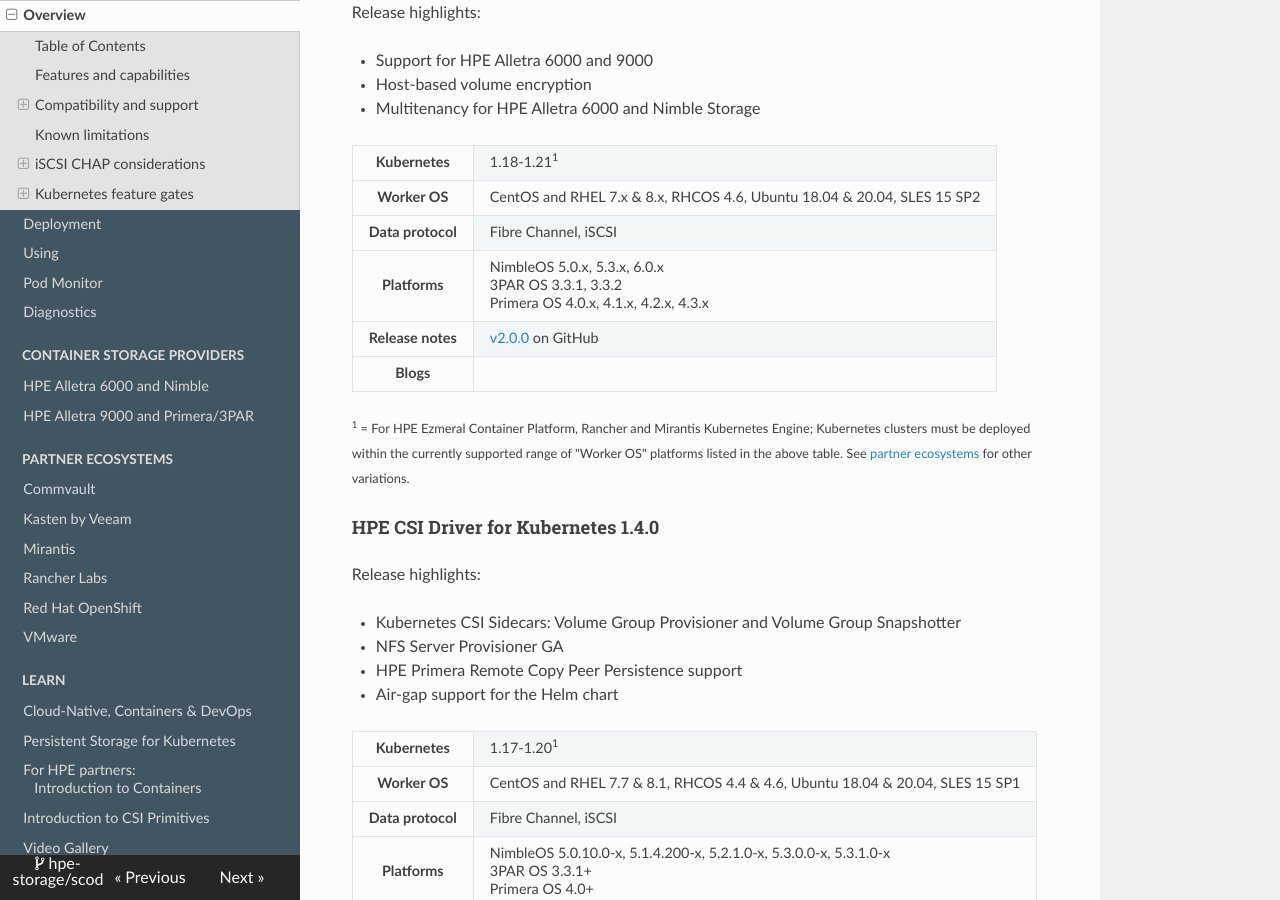
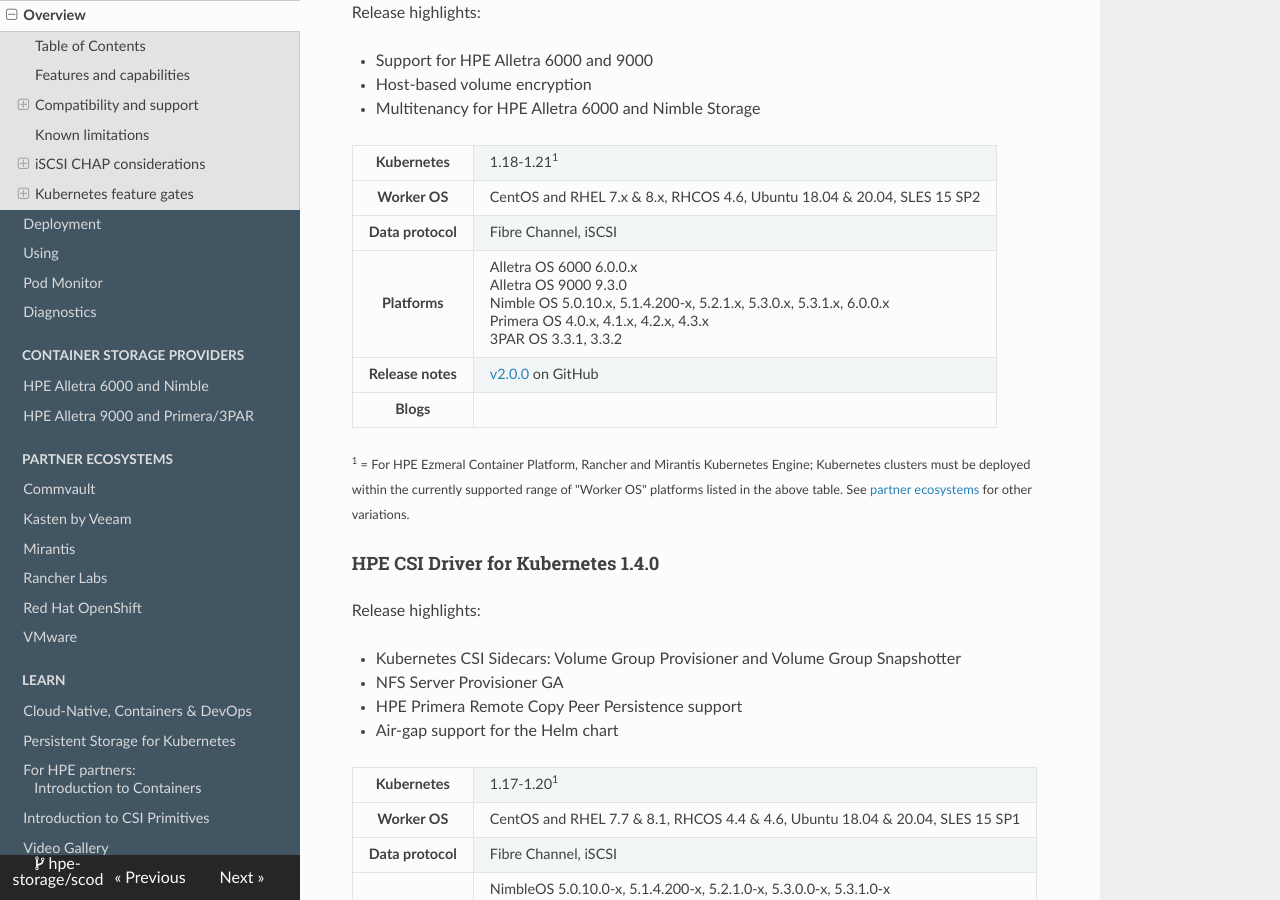
Before and after one commit to hpe-storage/scod, an MkDocs documentation site: the page built from docs/csi_driver/index.md, in a window 1280 px wide and 900 px high, scrolled down 3031 px. Built offline with MkDocs 1.6.1, drawn with Linux system fonts in a browser that asks for light colours; nearby versions of some CDN libraries.

Commit message:
SCOD 2.0.0
Signed-off-by: Michael Mattsson <michael.mattsson@hpe.com>

```diff
--- a/docs/csi_driver/index.md
+++ b/docs/csi_driver/index.md
@@ -80,9 +80,11 @@
   <tr>
     <th>Platforms</th>
     <td>
-      NimbleOS 5.0.x, 5.3.x, 6.0.x<br />
-      3PAR OS 3.3.1, 3.3.2<br />
+      Alletra OS 6000 6.0.0.x<br />
+      Alletra OS 9000 9.3.0<br />
+      Nimble OS 5.0.10.x,  5.1.4.200-x, 5.2.1.x, 5.3.0.x, 5.3.1.x, 6.0.0.x<br />
       Primera OS 4.0.x, 4.1.x, 4.2.x, 4.3.x<br />
+      3PAR OS 3.3.1, 3.3.2
     </td>
   <tr>
     <th>Release&nbsp;notes</th>
```
